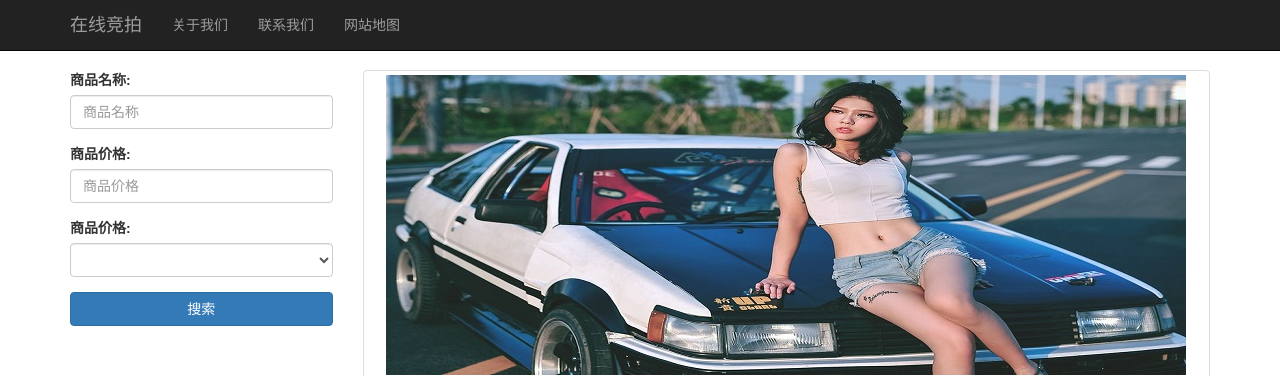
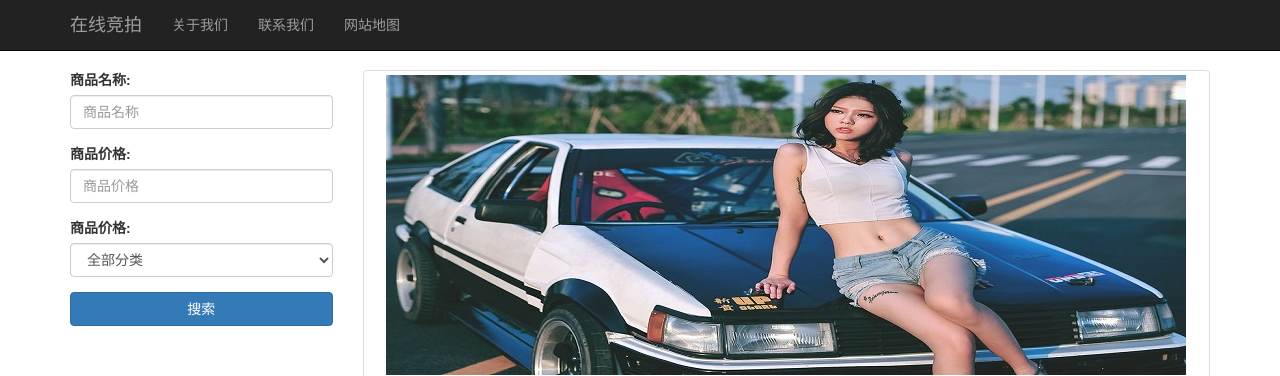
Before and after one commit to juno1985/auction-web, an Angular app: page /product/1 in a window 1280 px wide. Shown: the top 376 px of the page. Built offline with nearby package versions, Linux system fonts and the light colour scheme.

Commit message:
为搜索商品添加响应式表单验证

```diff
--- a/src/app/search/search.component.html
+++ b/src/app/search/search.component.html
@@ -1,15 +1,24 @@
-<form name="searchForm" role="form">
-  <div class="form-group">
+<!-- 绑定组件formModel:FormGroup,指定angular提交按钮触发方法,禁用浏览器默认验证 -->
+<form [formGroup]="formModel" (ngSubmit)="onSearch()" novalidate>
+
+  <!-- 当title的minLength校验不合格时,添加bootstrap has-error -->
+  <div class="form-group" [class.has-error]="formModel.hasError('minlength','title')">
     <label for="productTitle">商品名称:</label>
-    <input type="text" id="productTitle" placeholder="商品名称" class="form-control">
+    <!-- 绑定控制器中的属性 -->
+    <input formControlName="title" type="text" id="productTitle" placeholder="商品名称" class="form-control">
+    <span class="help-bock" [class.hidden]="!formModel.hasError('minlength','title')">请至少输入3位</span>
   </div>
-  <div class="form-group">
+  <div class="form-group" [class.has-error]="formModel.hasError('postitiveNum','price')">
     <label for="productPrice">商品价格:</label>
-    <input type="number" id="productPrice" placeholder="商品价格" class="form-control">
+    <input formControlName="price" type="number" id="productPrice" placeholder="商品价格" class="form-control">
+    <span class="help-bock" [class.hidden]="!formModel.hasError('postitiveNum','price')">请输入正数!</span>
   </div>
   <div class="form-group">
     <label for="productCategory">商品价格:</label>
-    <select id="productCategory" class="form-control"></select>
+    <select  formControlName="category" id="productCategory" class="form-control">
+      <option value="-1">全部分类</option>
+      <option *ngFor="let cgt of categories" [value]="cgt">{{cgt}}</option>
+    </select>
   </div>
   <div class="form-group">
     <button type="submit" class="btn btn-primary btn-block">搜索</button>
--- a/src/app/search/search.component.ts
+++ b/src/app/search/search.component.ts
@@ -1,4 +1,7 @@
+import { ProductService } from './../shared/product.service';
 import { Component, OnInit } from '@angular/core';
+import {FormGroup,FormBuilder,Validators,FormControl} from '@angular/forms';
+
 
 @Component({
   selector: 'app-search',
@@ -7,9 +10,48 @@ import { Component, OnInit } from '@angular/core';
 })
 export class SearchComponent implements OnInit {
 
-  constructor() { }
+  formModel:FormGroup;
 
-  ngOnInit() {
+  categories:string[];
+
+  //将ProductService注入进来
+  constructor(private prodService:ProductService) {
+    //响应式表单校验
+    let fb=new FormBuilder();
+    this.formModel=fb.group({
+      //至少三位
+      title:['',Validators.minLength(3)],
+      //默认值null,并添加校验器
+      price:[null,this.positiveNumValidator],
+      //默认值-1,不校验了
+      category:['-1']
+    });
   }
 
+  //将构造器中注入的prodSerivce在组件初始化时调用
+  ngOnInit() {
+    this.categories=this.prodService.getAllCategories();
+  }
+
+  //自定义校验器
+  positiveNumValidator(control:FormControl):any{
+    if(!control.value)
+      return null;
+
+      let price=parseInt(control.value);
+
+      if(price>0)
+        {return null;}
+        //前台HTML绑定这个对象名postitiveNum
+      else {return {postitiveNum:true};}
+  }
+
+
+  onSearch(){
+
+    //表单全部验证过才能提交
+    if(this.formModel.valid){
+      console.log(this.formModel.value);
+    }
+  }
 }
--- a/src/app/shared/product.service.ts
+++ b/src/app/shared/product.service.ts
@@ -26,6 +26,12 @@ export class ProductService {
   ]
 
   constructor() { }
+
+  //返回所有类别
+  getAllCategories():string[]{
+    return ["电子产品","运动健身","生活娱乐",
+      "鞋帽衣服","外设相关","养生保健","电脑器材","书刊报纸","小资扯淡"];
+  }
 
   //得到所有商品
   getProducnts():Product[]{
```
